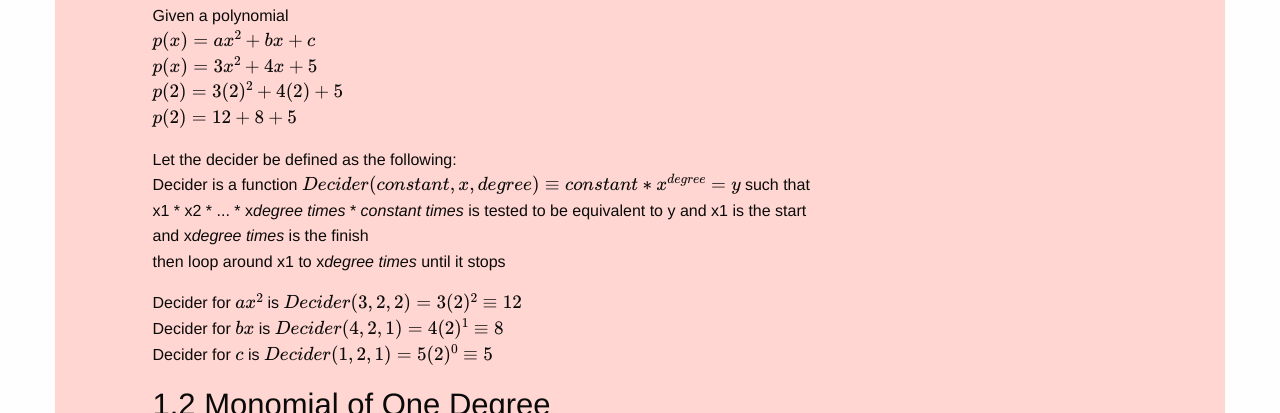
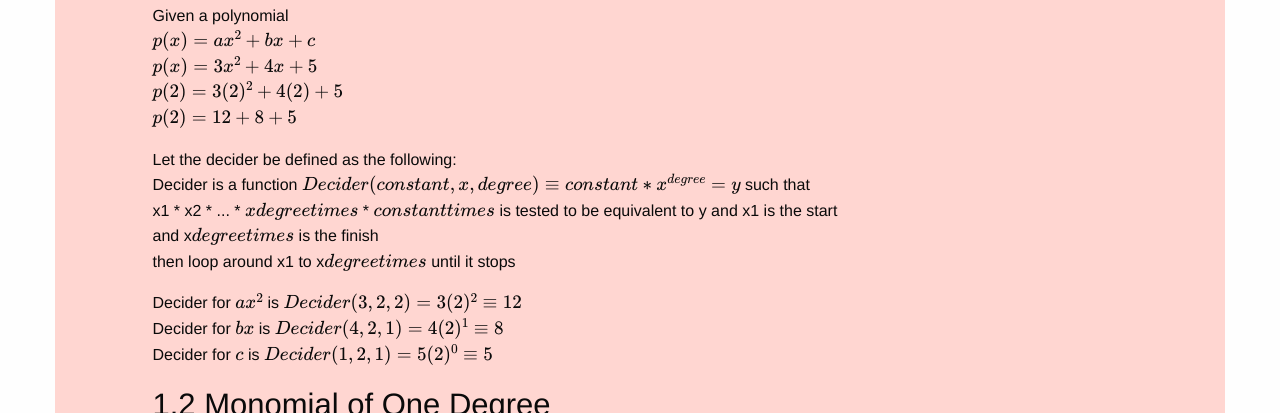
Before and after one commit to ericung/neocities-ericweichungung, a plain HTML site: page Articles/languageofpolynomials.html in a window 1280 px wide. Shown: the part 816-1229 px from the top of the page. Drawn offline with nearby package versions, Linux system fonts and the light colour scheme; some packages are replaced by stand-ins of ours.

Commit message:
dollar sign

```diff
--- a/Articles/languageofpolynomials.html
+++ b/Articles/languageofpolynomials.html
@@ -57,10 +57,10 @@ $p(2) = 12 + 8 + 5$
 Let the decider be defined as the following:<br/>
 Decider is a function $Decider(constant, x, degree) \equiv constant*x^{degree} = y$
 such that<br/>
-x1 * x2 * ... * x<i>degree times</i> * <i>constant times</i> is tested to be equivalent to y
+x1 * x2 * ... * $xdegree times$ * $constant times$ is tested to be equivalent to y
 and x1 is the start<br/>
-and x<i>degree times</i> is the finish<br/>
-then loop around x1 to x<i>degree times</i> until it stops
+and x$degree times$ is the finish<br/>
+then loop around x1 to x$degree times$ until it stops
 </p>
 
 <p>
```
